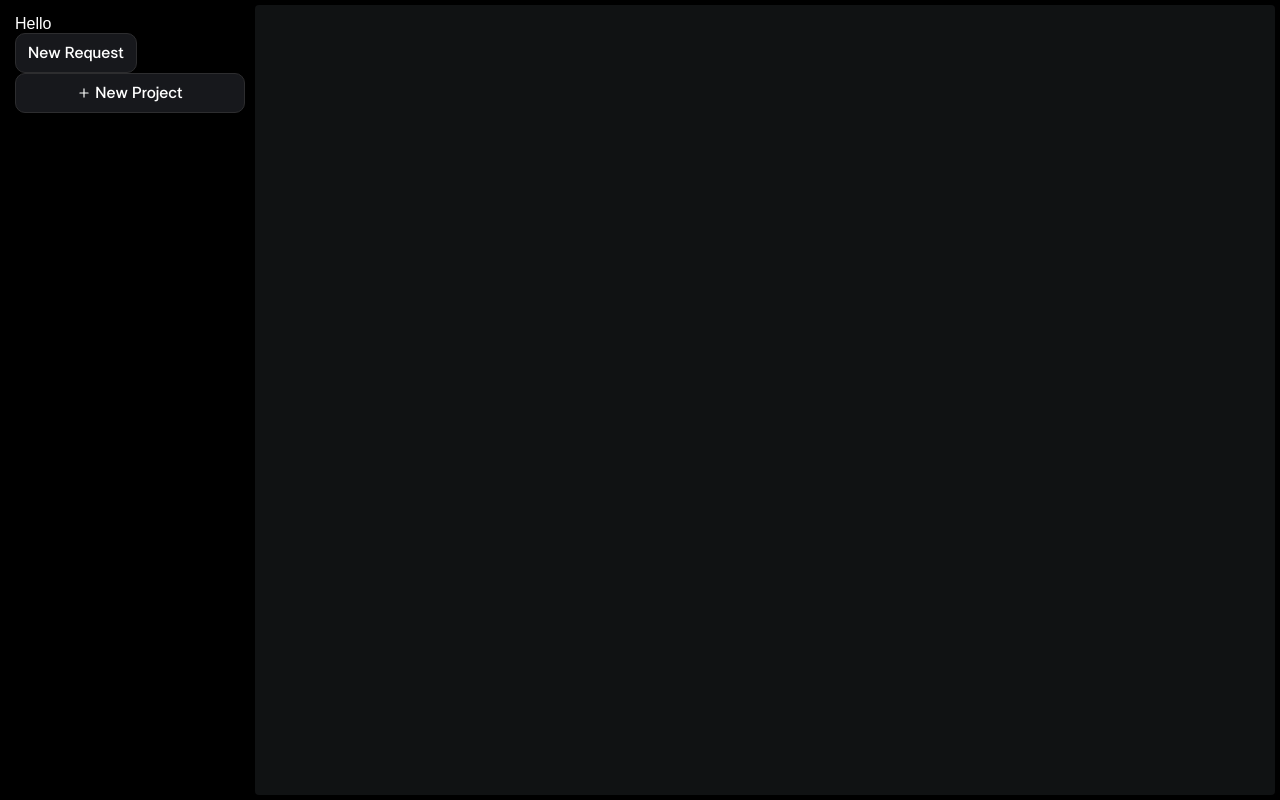
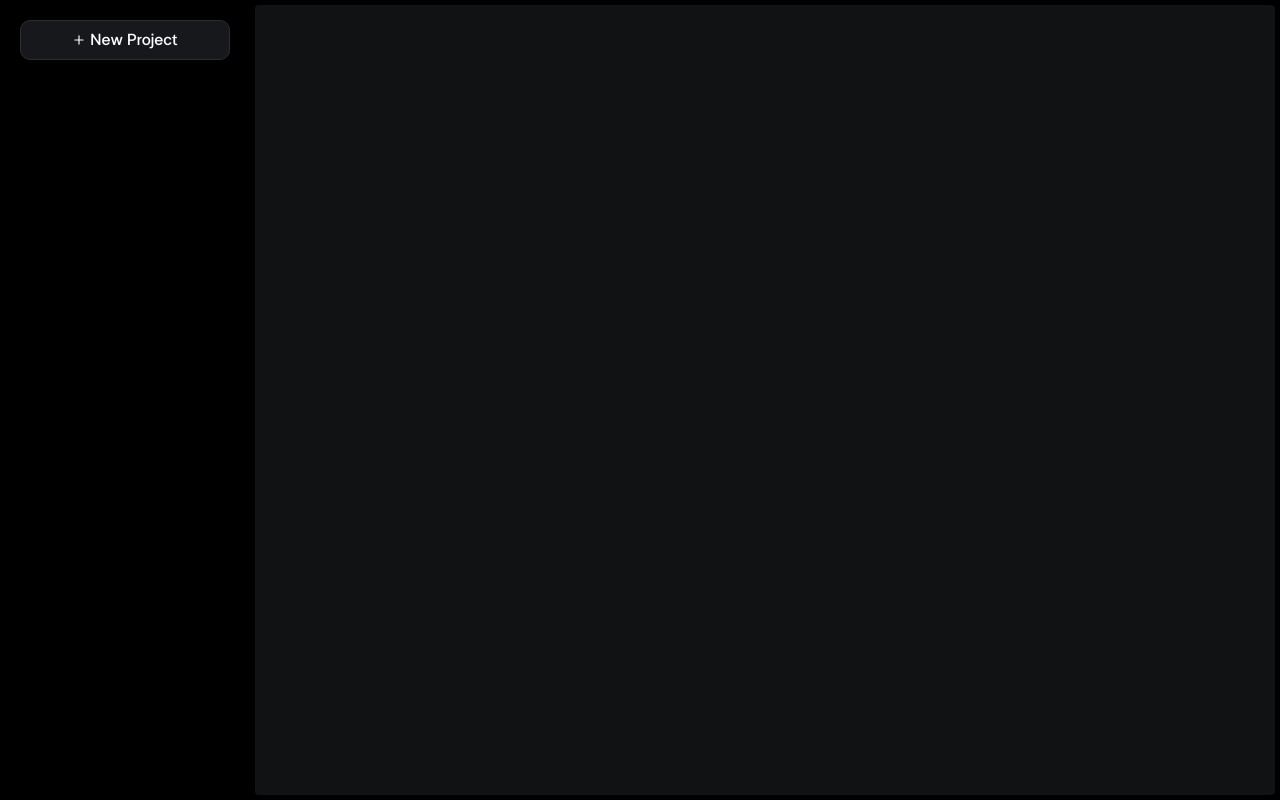
Before and after one commit to JaroslawChaykin/jw-kanban, a React (Vite) app: page / in a window 1280 px wide. Built offline with nearby package versions, Linux system fonts and the light colour scheme.

Commit message:
new variant for JButton, fixed imports for widgets, new color for button hover

```diff
--- a/src/app/App.tsx
+++ b/src/app/App.tsx
@@ -1,16 +1,14 @@
 import styled, { ThemeProvider } from "styled-components";
 import { StoreProvider } from "./providers/StoreProvider";
-import { NavBar } from "../widgets/navbar";
-import { Board } from "../widgets/board";
 import { GlobalFonts } from "./styles/fonts";
 import { theme } from "./styles/theme";
+import { Board, NavBar } from "../widgets";
 
 const Wrapper = styled.div`
   display: flex;
   height: 100vh;
   width: 100vw;
   overflow: hidden;
-  padding: 5px;
   background: ${({ theme }) => theme.colors.wrapper_bg};
 `;
 
--- a/src/app/styles/theme.ts
+++ b/src/app/styles/theme.ts
@@ -4,6 +4,7 @@ const colors = {
   fontColorMain: "#fff",
   fontColorSub: "#5F5F5F",
   accentPrimary: "#17181C",
+  accentPrimaryHover: "#1E1F24",
   accentSecondary: "#1C2023",
   taskBg: "#1D1F20",
   border: "#2D2D2F",
--- a/src/shared/index.ts
+++ /dev/null
@@ -1 +0,0 @@
-export { JButton } from "./ui/JButton";
--- a/src/shared/ui/JButton.tsx
+++ b/src/shared/ui/JButton.tsx
@@ -5,9 +5,10 @@ interface ButtonProps extends ButtonHTMLAttributes<HTMLButtonElement> {
   icon?: ReactNode;
   full?: boolean;
   label: ReactNode | string;
+  outlined?: boolean;
 }
 
-const ButtonStyled = styled.button<{ $fullWidth: boolean }>`
+const ButtonStyled = styled.button<{ $fullWidth: boolean; $outlined: boolean }>`
   display: flex;
   align-items: center;
   justify-content: center;
@@ -18,9 +19,17 @@ const ButtonStyled = styled.button<{ $fullWidth: boolean }>`
   font-weight: 700;
   font-size: 16px;
   border-radius: 10px;
-  border: 1px solid ${({ theme }) => theme.colors.border};
+  border: ${({ theme, $outlined }) =>
+    `1px solid ${
+      $outlined ? theme.colors.border : theme.colors.accentPrimary
+    }`};
   background: ${({ theme }) => theme.colors.accentPrimary};
   color: ${({ theme }) => theme.colors.fontColorMain};
+  cursor: pointer;
+
+  &:hover {
+    background-color: ${({ theme }) => theme.colors.accentPrimaryHover};
+  }
 `;
 
 const IconStyled = styled.span`
@@ -32,10 +41,11 @@ export const JButton: FC<ButtonProps> = ({
   label,
   icon,
   full = false,
+  outlined = false,
   ...rest
 }) => {
   return (
-    <ButtonStyled {...rest} $fullWidth={full}>
+    <ButtonStyled {...rest} $fullWidth={full} $outlined={outlined}>
       {icon && <IconStyled>{icon}</IconStyled>}
       <span>{label}</span>
     </ButtonStyled>
--- /dev/null
+++ b/src/shared/ui/index.tsx
@@ -0,0 +1 @@
+export { JButton } from "./JButton";
--- a/src/widgets/board/ui/board.tsx
+++ b/src/widgets/board/ui/board.tsx
@@ -1,11 +1,16 @@
 import styled from "styled-components";
+
+const BoardOutStyled = styled.div`
+  width: 100%;
+  height: 100%;
+  padding: 5px;
+`;
 
 const BoardStyled = styled.div`
   display: flex;
   gap: 10px;
   width: 100%;
   height: 100%;
-  padding: 10px;
   border-radius: 4px;
   color: ${({ theme }) => theme.colors.fontColorMain};
   background: ${({ theme }) => theme.colors.bg};
@@ -14,5 +19,9 @@ const BoardStyled = styled.div`
 `;
 
 export const Board = () => {
-  return <BoardStyled></BoardStyled>;
+  return (
+    <BoardOutStyled>
+      <BoardStyled></BoardStyled>
+    </BoardOutStyled>
+  );
 };
--- /dev/null
+++ b/src/widgets/index.tsx
@@ -0,0 +1,4 @@
+export { Board } from "./board";
+export { Column } from "./column";
+export { NavBar } from "./navbar";
+export { Task } from "./task";
--- a/src/widgets/navbar/ui/navbar.tsx
+++ b/src/widgets/navbar/ui/navbar.tsx
@@ -1,20 +1,23 @@
 import styled from "styled-components";
-import { JButton } from "../../../shared";
 import { Plus } from "lucide-react";
+import { JButton } from "../../../shared/ui";
 
 const Wrapper = styled.div`
   min-width: 250px;
-  padding: 10px;
+  padding: 20px;
   color: ${({ theme }) => theme.colors.fontColorMain};
 `;
 
 export const NavBar = () => {
   return (
     <Wrapper>
-      Hello
       <div>
-        <JButton label={"New Request"} onClick={() => console.log(1)} />
-        <JButton label={"New Project"} icon={<Plus size={14} />} full />
+        <JButton
+          label={"New Project"}
+          icon={<Plus size={14} />}
+          full
+          outlined
+        />
       </div>
     </Wrapper>
   );
```
